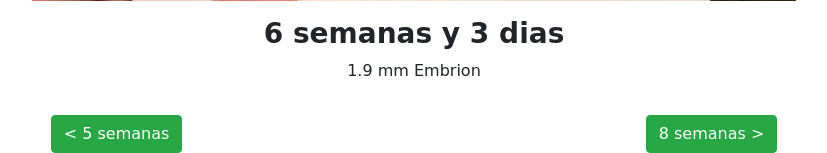
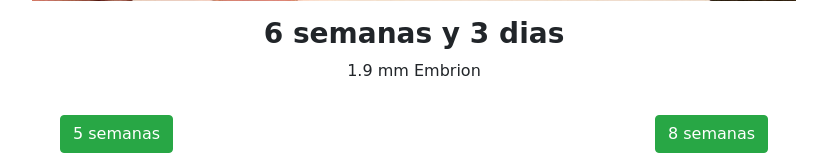
Before and after one commit to camposleyba/django3-Benja, a Django app: page /semana6/ in a window 1280 px wide. Shown: the part 1217-1370 px from the top of the page, without its empty margins (226-1053 px from the left). Run offline with Django 3.2, Linux system fonts and the light colour scheme; data comes from the database, SQL or seed files in the repository; some libraries are stand-ins or nearby versions; some web fonts are replaced.

Commit message:
changes style4

```diff
--- a/benja/templates/benja/12semanas.html
+++ b/benja/templates/benja/12semanas.html
@@ -15,7 +15,7 @@
 <div class="d-flex justify-content-around">
   <form method="GET" action="{% url 'home' %}">
     {% csrf_token %}
-    <button class="btn btn-success" type="submit">< volver</button>
+    <button class="btn btn-success" type="submit">volver</button>
   </form>
 </div>
 
--- a/benja/templates/benja/6semanas.html
+++ b/benja/templates/benja/6semanas.html
@@ -51,11 +51,11 @@
   <div class="d-flex justify-content-around">
     <form method="GET" action="{% url 'home' %}">
       {% csrf_token %}
-      <button class="btn btn-success" type="submit">< 5 semanas</button>
+      <button class="btn btn-success" type="submit">5 semanas</button>
     </form>
     <form method="GET" action="{% url 'semana8' %}">
       {% csrf_token %}
-      <button class="btn btn-success" type="submit">8 semanas ></button>
+      <button class="btn btn-success" type="submit">8 semanas</button>
     </form>
   </div>
 
--- a/benja/templates/benja/8semanas.html
+++ b/benja/templates/benja/8semanas.html
@@ -51,11 +51,11 @@
   <div class="d-flex justify-content-around">
     <form method="GET" action="{% url 'semana6' %}">
       {% csrf_token %}
-      <button class="btn btn-success" type="submit">< 6 semanas</button>
+      <button class="btn btn-success" type="submit">6 semanas</button>
     </form>
     <form method="GET" action="{% url 'semana12' %}">
       {% csrf_token %}
-      <button class="btn btn-success" type="submit">12 semanas ></button>
+      <button class="btn btn-success" type="submit">12 semanas</button>
     </form>
   </div>
 
--- a/benja/templates/benja/home.html
+++ b/benja/templates/benja/home.html
@@ -51,7 +51,7 @@
   <div class="d-flex justify-content-around">
     <form method="GET" action="{% url 'semana6' %}">
       {% csrf_token %}
-      <button class="btn btn-success" type="submit">6 semanas ></button>
+      <button class="btn btn-success" type="submit">6 semanas</button>
     </form>
   </div>
 
```
